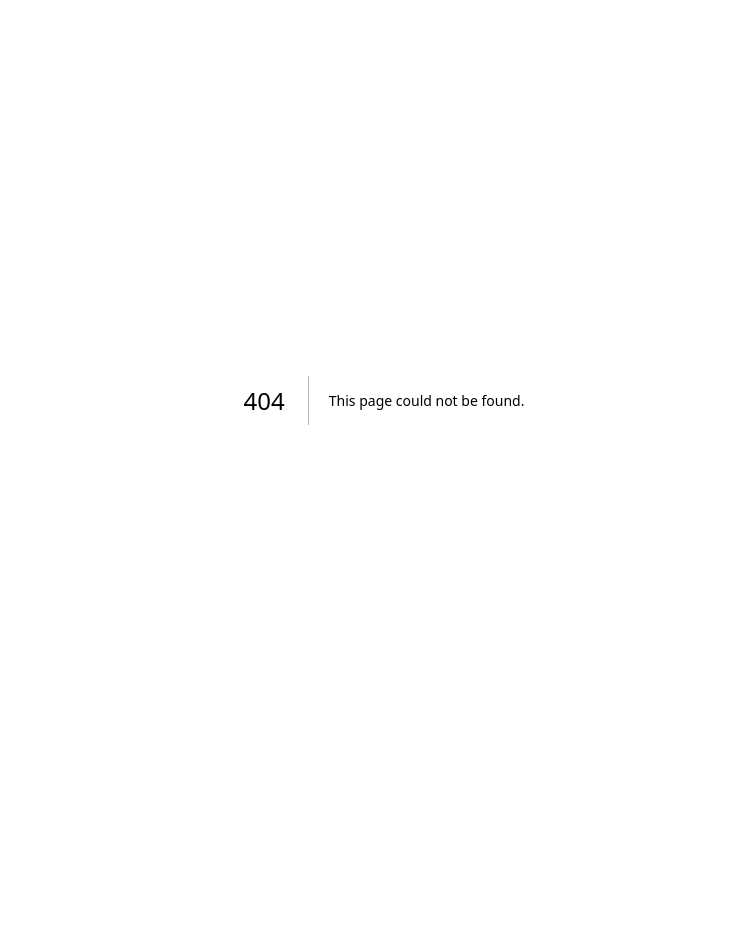
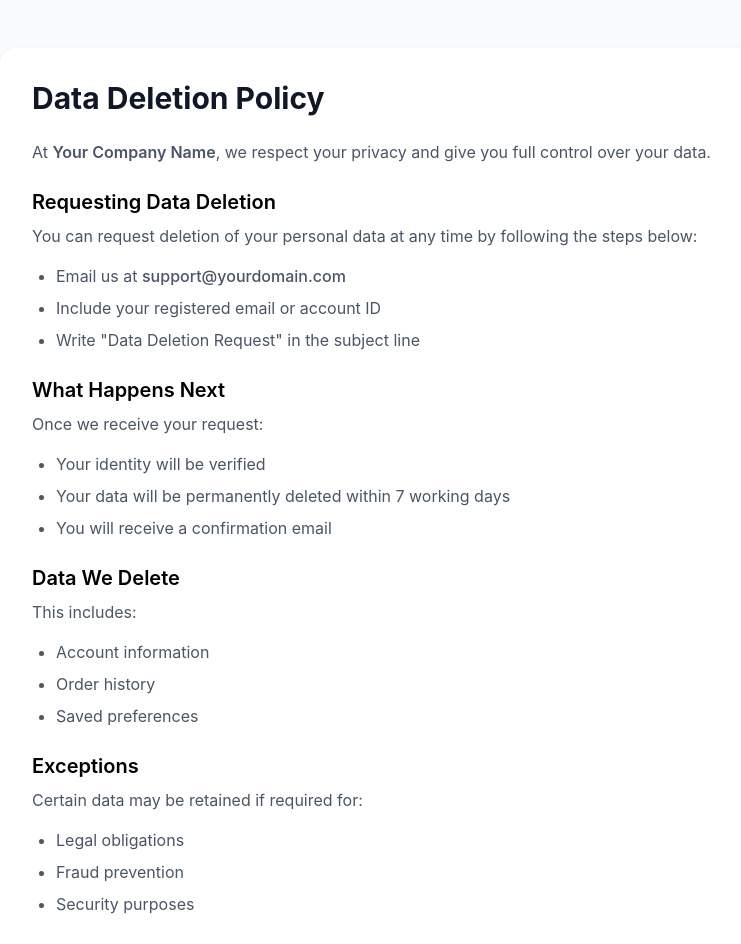
Before and after one commit to Southlake-Systems/yessare-front, a Next.js app: page /data-deletion in a window 1280 px wide. Before the commit this address had no page. Shown: the top 944 px of the page, without its empty margins (256-997 px from the left). Before the commit the page ends 800 px from the top, so only its background shows below. Built offline with nearby package versions, Linux system fonts and the light colour scheme; a web font is replaced by a local one.

Commit message:
made changes

```diff
--- a/app/admin/products/page.tsx
+++ b/app/admin/products/page.tsx
@@ -32,13 +32,40 @@ export default function AdminProductsPage() {
 
     fetchData();
   }, [page]);
+  const [editData, setEditData] = useState<any>({});
 
-  // 🔥 EDIT HANDLER
+  // When opening the modal, set the initial form state
   const handleEdit = async (id: number) => {
     const product = await getProduct(String(id));
     if (product) {
       setSelectedProduct(product);
+      // Initialize editData with existing values
+      setEditData({
+        id: product.id,
+        name: product.name,
+        selling_price: product.price?.selling_price,
+        mrp: product.price?.mrp,
+        description: product.description,
+        stock: product.stock
+      });
       setEditOpen(true);
+    }
+  };
+
+  const onSave = async () => {
+    setLoading(true);
+    try {
+      // editData already contains the 'id'
+      await saveProduct(editData);
+      setEditOpen(false);
+
+      // Refresh the list
+      const data = await getAllProducts(page);
+      setProducts(data.results || []);
+    } catch (error) {
+      console.error("Failed to save:", error);
+    } finally {
+      setLoading(false);
     }
   };
 
@@ -176,56 +203,65 @@ export default function AdminProductsPage() {
         </div>
       </div>
       {editOpen && selectedProduct && (
-        <div className="fixed inset-0 bg-black/40 flex items-center justify-center">
-          <div className="bg-white p-6 rounded-xl w-full max-w-md">
-            <h2 className="text-xl font-bold mb-4">Edit Product</h2>
+        <div className="fixed inset-0 bg-black/40 flex items-center justify-center z-50">
+          <div className="bg-white p-6 rounded-xl w-full max-w-md shadow-2xl">
+            <h2 className="text-xl font-bold mb-4">Edit Product (ID: {editData.id})</h2>
 
-            <input
-              defaultValue={selectedProduct.name}
-              className="w-full border p-2 mb-2 rounded"
-              placeholder="Name"
-            />
+            <div className="space-y-3">
+              <label className="block text-xs font-medium text-gray-500">Product Name</label>
+              <input
+                value={editData.name}
+                onChange={(e) => setEditData({ ...editData, name: e.target.value })}
+                className="w-full border p-2 rounded focus:ring-2 focus:ring-blue-500 outline-none"
+              />
 
-            <input
-              defaultValue={selectedProduct.price?.selling_price}
-              className="w-full border p-2 mb-2 rounded"
-              placeholder="Selling Price"
-            />
+              <div className="grid grid-cols-2 gap-2">
+                <div>
+                  <label className="block text-xs font-medium text-gray-500">Selling Price</label>
+                  <input
+                    value={editData.selling_price}
+                    onChange={(e) => setEditData({ ...editData, selling_price: e.target.value })}
+                    className="w-full border p-2 rounded"
+                  />
+                </div>
+                <div>
+                  <label className="block text-xs font-medium text-gray-500">MRP</label>
+                  <input
+                    value={editData.mrp}
+                    onChange={(e) => setEditData({ ...editData, mrp: e.target.value })}
+                    className="w-full border p-2 rounded"
+                  />
+                </div>
+              </div>
 
-            <input
-              defaultValue={selectedProduct.price?.mrp}
-              className="w-full border p-2 mb-2 rounded"
-              placeholder="MRP"
-            />
+              <label className="block text-xs font-medium text-gray-500">Stock</label>
+              <input
+                value={editData.stock}
+                onChange={(e) => setEditData({ ...editData, stock: e.target.value })}
+                className="w-full border p-2 rounded"
+              />
 
-            <input
-              defaultValue={selectedProduct.brand?.name}
-              className="w-full border p-2 mb-2 rounded"
-              placeholder="Brand"
-            />
+              <label className="block text-xs font-medium text-gray-500">Description</label>
+              <textarea
+                value={editData.description}
+                onChange={(e) => setEditData({ ...editData, description: e.target.value })}
+                className="w-full border p-2 rounded h-24"
+              />
+            </div>
 
-            <textarea
-              defaultValue={selectedProduct.description}
-              className="w-full border p-2 mb-2 rounded"
-              placeholder="Description"
-            />
-
-            <input
-              defaultValue={selectedProduct.stock}
-              className="w-full border p-2 mb-2 rounded"
-              placeholder="Stock"
-            />
-
-            <div className="flex justify-end gap-2 mt-4">
+            <div className="flex justify-end gap-2 mt-6">
               <button
                 onClick={() => setEditOpen(false)}
-                className="px-4 py-2 bg-gray-200 rounded"
+                className="px-4 py-2 bg-gray-100 hover:bg-gray-200 rounded-lg transition"
               >
                 Cancel
               </button>
 
-              <button className="px-4 py-2 bg-blue-600 text-white rounded">
-                Save
+              <button
+                onClick={onSave}
+                className="px-4 py-2 bg-blue-600 hover:bg-blue-700 text-white rounded-lg transition"
+              >
+                {loading ? "Saving..." : "Save Changes"}
               </button>
             </div>
           </div>
--- /dev/null
+++ b/app/data-deletion/page.tsx
@@ -0,0 +1,77 @@
+export default function DataDeletionPage() {
+  return (
+    <div className="min-h-screen bg-gray-50 px-6 py-12">
+      <div className="max-w-3xl mx-auto bg-white p-8 rounded-2xl shadow-sm">
+
+        <h1 className="text-3xl font-bold mb-6 text-gray-900">
+          Data Deletion Policy
+        </h1>
+
+        <p className="text-gray-600 mb-4">
+          At <span className="font-semibold">Your Company Name</span>, we respect your privacy and give you full control over your data.
+        </p>
+
+        <h2 className="text-xl font-semibold mt-6 mb-2">
+          Requesting Data Deletion
+        </h2>
+        <p className="text-gray-600 mb-4">
+          You can request deletion of your personal data at any time by following the steps below:
+        </p>
+
+        <ul className="list-disc pl-6 text-gray-600 space-y-2">
+          <li>Email us at <span className="font-medium">support@yourdomain.com</span></li>
+          <li>Include your registered email or account ID</li>
+          <li>Write "Data Deletion Request" in the subject line</li>
+        </ul>
+
+        <h2 className="text-xl font-semibold mt-6 mb-2">
+          What Happens Next
+        </h2>
+        <p className="text-gray-600 mb-4">
+          Once we receive your request:
+        </p>
+
+        <ul className="list-disc pl-6 text-gray-600 space-y-2">
+          <li>Your identity will be verified</li>
+          <li>Your data will be permanently deleted within 7 working days</li>
+          <li>You will receive a confirmation email</li>
+        </ul>
+
+        <h2 className="text-xl font-semibold mt-6 mb-2">
+          Data We Delete
+        </h2>
+        <p className="text-gray-600 mb-4">
+          This includes:
+        </p>
+
+        <ul className="list-disc pl-6 text-gray-600 space-y-2">
+          <li>Account information</li>
+          <li>Order history</li>
+          <li>Saved preferences</li>
+        </ul>
+
+        <h2 className="text-xl font-semibold mt-6 mb-2">
+          Exceptions
+        </h2>
+        <p className="text-gray-600 mb-4">
+          Certain data may be retained if required for:
+        </p>
+
+        <ul className="list-disc pl-6 text-gray-600 space-y-2">
+          <li>Legal obligations</li>
+          <li>Fraud prevention</li>
+          <li>Security purposes</li>
+        </ul>
+
+        <h2 className="text-xl font-semibold mt-6 mb-2">
+          Contact Us
+        </h2>
+        <p className="text-gray-600">
+          If you have any questions, contact us at{" "}
+          <span className="font-medium">support@yourdomain.com</span>
+        </p>
+
+      </div>
+    </div>
+  );
+}
--- a/lib/product.ts
+++ b/lib/product.ts
@@ -1,6 +1,7 @@
 import { apiClient } from "../lib/apiClient";
 
 export type ProductPayload = {
+  id?: number; // Optional for new products
   name: string;
   brand: string; // brand id
   description?: string;
@@ -14,8 +15,6 @@ export type ProductPayload = {
 export async function addOrUpdateProduct(product: ProductPayload) {
   return apiClient("/product/add/", {
     method: "POST",
-    body: JSON.stringify({
-      product,
-    }),
+    body: JSON.stringify(product),
   });
 }
```
